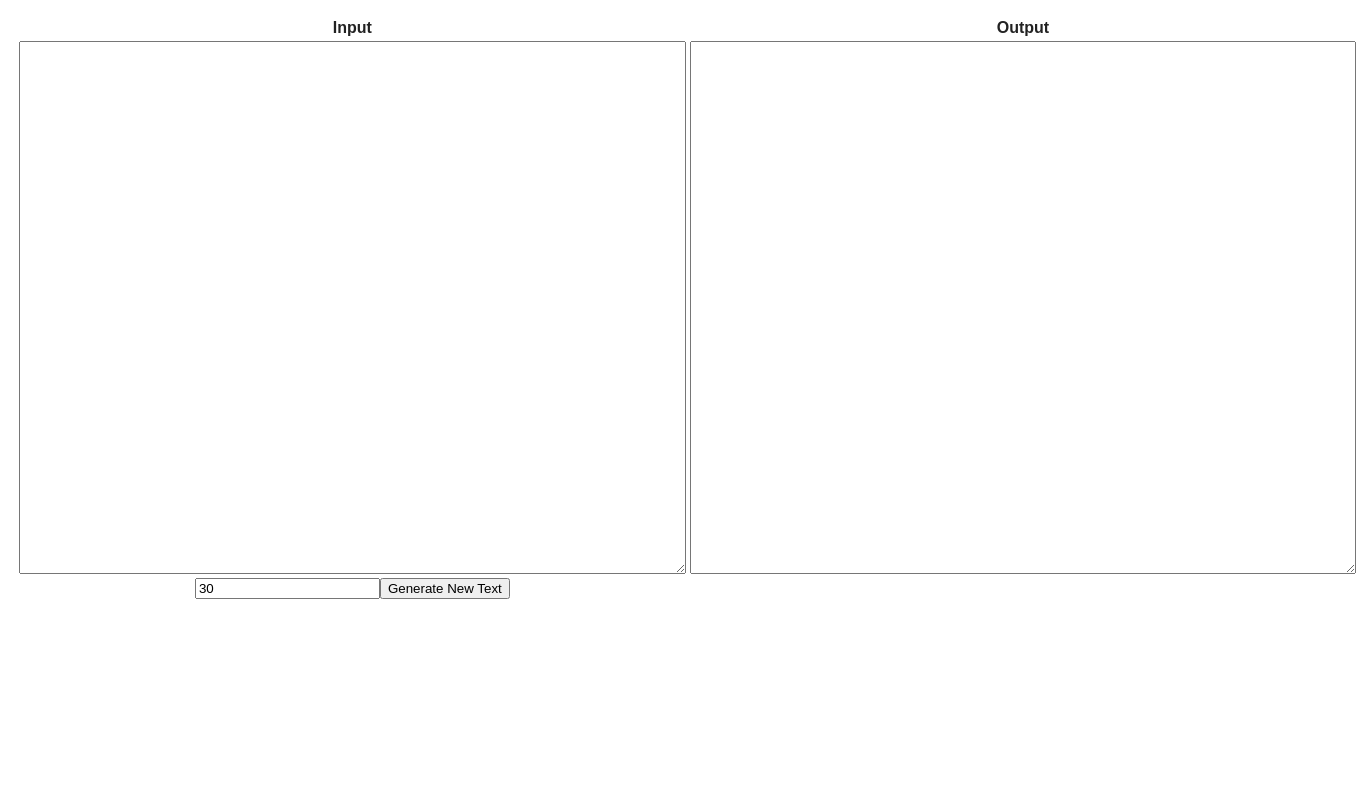
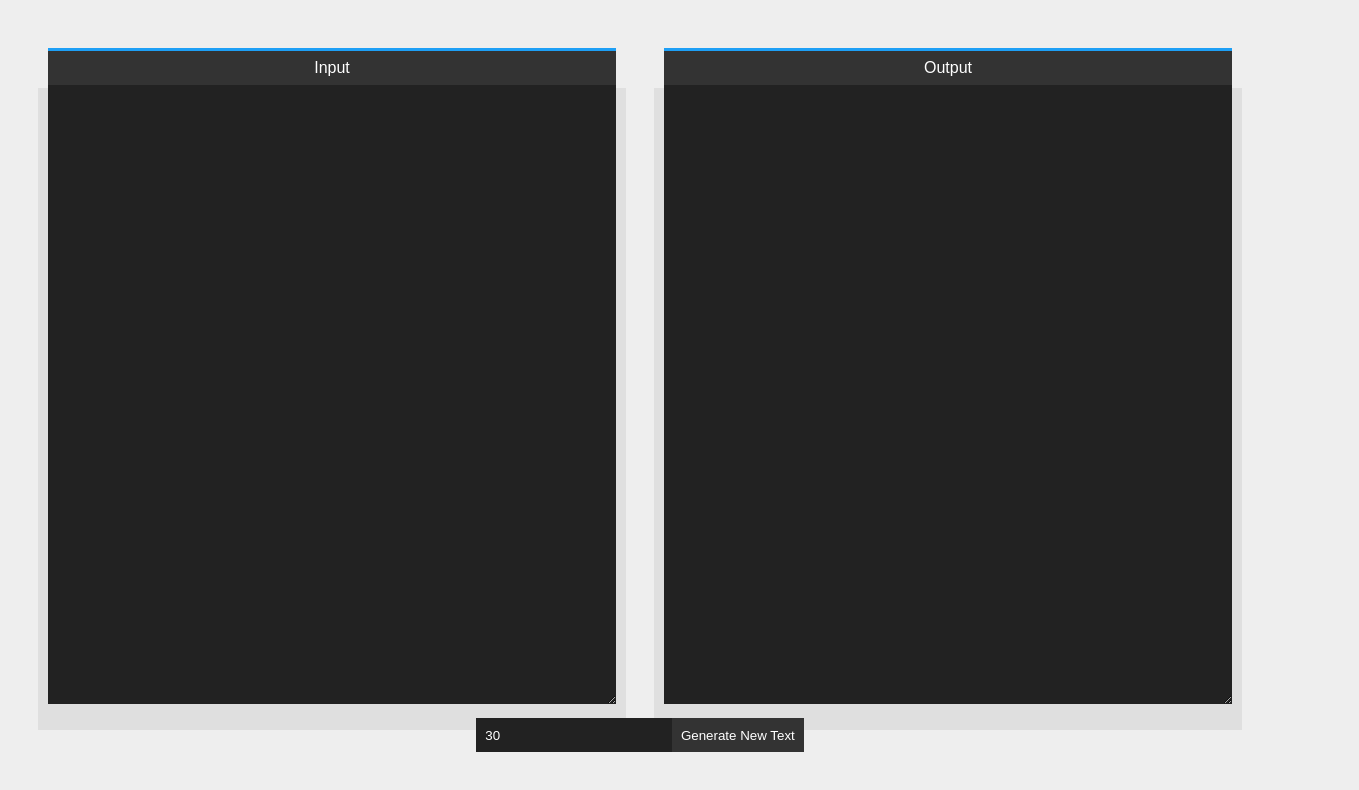
Before and after one commit to emctague/markov, a plain HTML site: page index.html in a window 1280 px wide. Shown: the whole page, 1359 px wide, since content can reach past the window. Drawn offline with Linux system fonts and the light colour scheme.

Commit message:
Reformat HTML and improve CSS.
The HTML document has been upgraded to HTML5 (Removing tables, etc.)
The CSS has been moved to a separate stylesheet and now has a much more
modern style to it.

```diff
--- a/index.html
+++ b/index.html
@@ -1,38 +1,26 @@
-<style>
-* { box-sizing: border-box; }
-body {
-  font-family: sans-serif;
-  color: #222;
-  margin: 1em;
-}
-table {
-  margin: 0 auto;
-}
-textarea {
-  width: 50em;
-  height: 40em;
-}
-.center {
-  display: flex;
-  justify-content: center;
-}
-</style>
-<table>
-  <tr>
-    <th>Input</th>
-    <th>Output</th>
-  </tr>
-  <tr>
-    <td><textarea id="input"></textarea></td>
-    <td><textarea id="output" readonly></textarea></td>
-  </tr>
-  <tr>
-    <td colspan="2" class="center">
+<!DOCTYPE html>
+<html>
+  <head>
+    <meta charset="utf-8">
+    <title>Markov Chain Handler</title>
+    <link rel="stylesheet" href="style.css">
+  </head>
+  <body>
+    <div class="split">
+      <div class="col">
+        <div class="title">Input</div>
+        <textarea id="input"></textarea>
+      </div>
+      <div class="col">
+        <div class="title">Output</div>
+        <textarea id="output" readonly></textarea>
+      </div>
+    </div>
+    <div class="center">
       <input type="number" id="num" value="30" min="1">
       <button id="run">Generate New Text</button>
-    </td>
-  </tr>
-</table>
-<br/>
-<script src="markov.js"></script>
-<script src="ui.js"></script>
+    </div>
+    <script src="markov.js"></script>
+    <script src="ui.js"></script>
+  </body>
+</html>
--- /dev/null
+++ b/style.css
@@ -0,0 +1,57 @@
+* { box-sizing: border-box; }
+body {
+  font-family: sans-serif;
+  margin: 0;
+  width: 100%;
+  height: 100vh;
+  display: flex;
+  flex-direction: column;
+  background: #eee;
+}
+.split {
+  display: flex;
+  width: 100%;
+  height: 100%;
+  padding: 3em;
+}
+.col {
+  width: 100%;
+  height: 100%;
+  text-align: center;
+  background: #333;
+  border-top: 3px solid #1e9ff5;
+  color: #fff;
+  box-shadow: 0 50px 0 10px #dfdfdf;
+}
+.title {
+  padding: 0.5em;
+}
+.col:first-child {
+  margin-right: 3em;
+}
+textarea {
+  width: 100%;
+  height: 100%;
+  background: #222;
+  border: 0;
+  color: #fff;
+  padding: 1em;
+  font-size: 11pt;
+}
+.center {
+  display: flex;
+  justify-content: center;
+  margin-bottom: 3em;
+}
+button {
+  background: #333;
+  border: 0;
+  color: #fff;
+  padding: 0.7em;
+}
+input {
+  background: #222;
+  border: 0;
+  color: #fff;
+  padding: 0.7em;
+}
```
